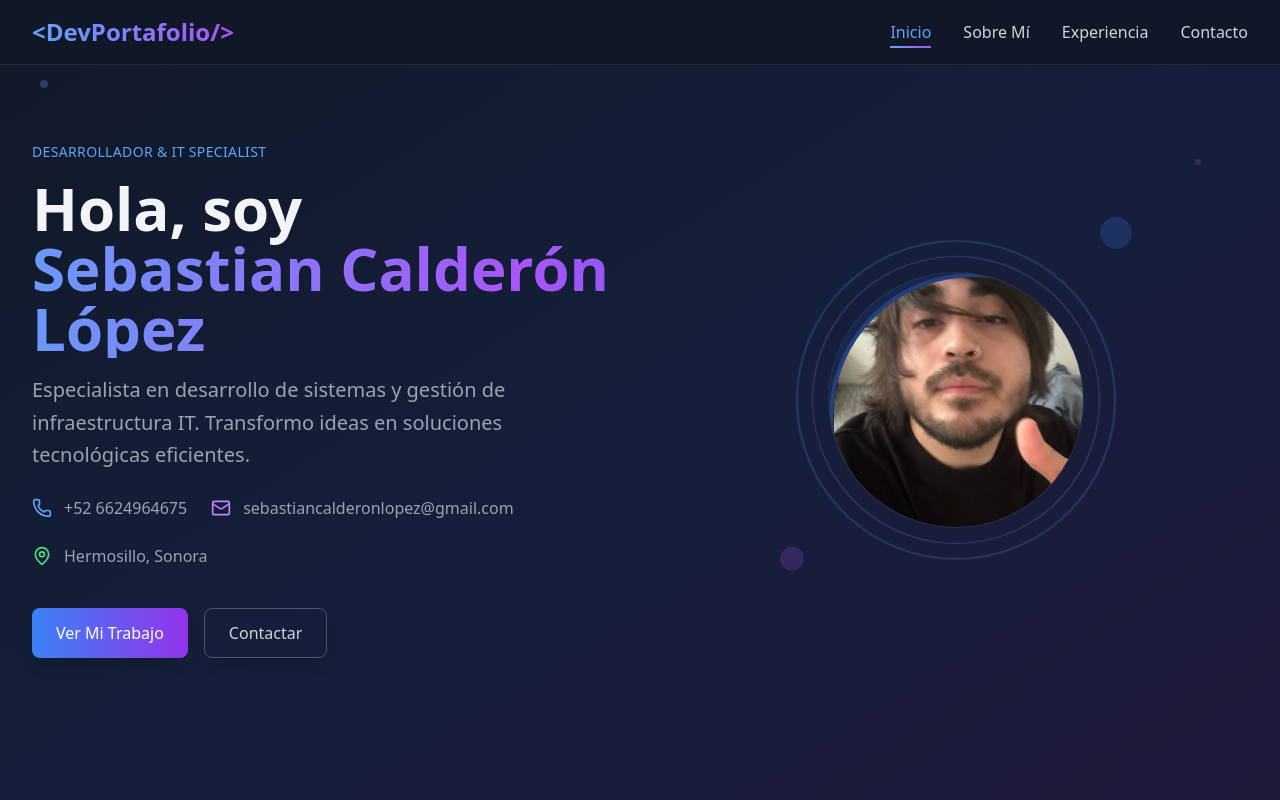
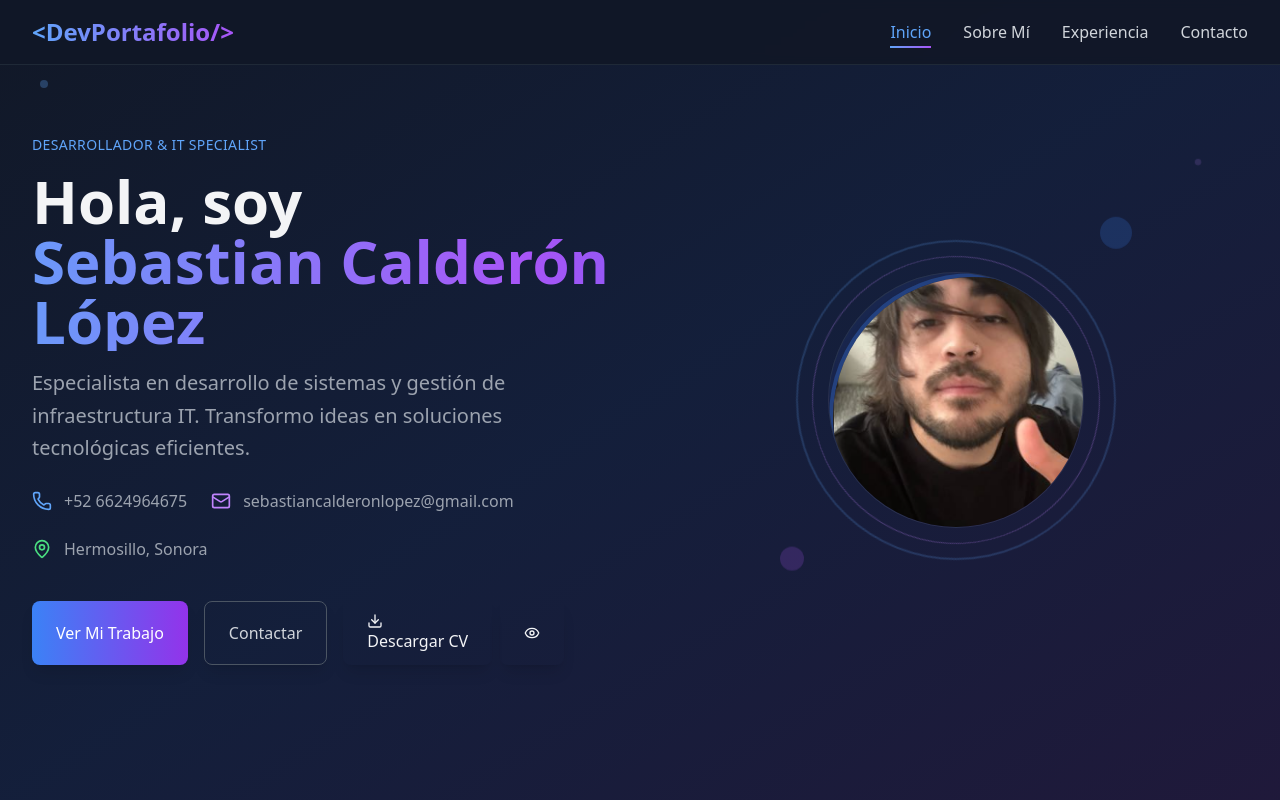
Before and after one commit to SkyLBoy/miportafoliosebastian, a React (Create React App) app: page / in a window 1280 px wide. Shown: the top 800 px of the page. Built offline with nearby package versions, Linux system fonts and the light colour scheme; the HTML template or start-up script is replaced by a standard one.

Commit message:
Add DownloadCV component and update personal info structure

```diff
--- /dev/null
+++ b/src/components/ui/DownloadCV.jsx
@@ -0,0 +1,63 @@
+// src/components/ui/DownloadCV.jsx
+import React, { useState } from 'react';
+import { Download, Eye } from 'lucide-react';
+import Button from './Button';
+
+// Importa tu CV (colócalo en src/assets/documents/CV_Sebastian.pdf)
+import CVPdf from '../../assets/documents/CV_Sebastian.pdf';
+
+const DownloadCV = ({ variant = 'outline', className = '' }) => {
+  const [isDownloading, setIsDownloading] = useState(false);
+
+  const handleDownload = async () => {
+    setIsDownloading(true);
+
+    try {
+      const link = document.createElement('a');
+      link.href = CVPdf;
+      link.download = 'CV_Sebastian_Calderon_Desarrollador.pdf';
+      document.body.appendChild(link);
+      link.click();
+      document.body.removeChild(link);
+
+      // Pequeño delay para la animación
+      setTimeout(() => setIsDownloading(false), 1000);
+
+    } catch (error) {
+      console.error('Error al descargar CV:', error);
+      alert('Error al descargar el CV. Intenta nuevamente.');
+      setIsDownloading(false);
+    }
+  };
+
+  const handleView = () => {
+    window.open(CVPdf, '_blank');
+  };
+
+  return (
+    <div className={`flex gap-2 ${className}`}>
+      <Button
+        variant={variant}
+        onClick={handleDownload}
+        disabled={isDownloading}
+        className="group"
+      >
+        <Download className={`h-4 w-4 mr-2 transition-transform ${
+          isDownloading ? 'animate-bounce' : 'group-hover:scale-110'
+        }`} />
+        {isDownloading ? 'Descargando...' : 'Descargar CV'}
+      </Button>
+
+      <Button
+        variant="ghost"
+        onClick={handleView}
+        className="group px-3"
+        title="Ver CV en nueva ventana"
+      >
+        <Eye className="h-4 w-4 group-hover:scale-110 transition-transform" />
+      </Button>
+    </div>
+  );
+};
+
+export default DownloadCV;
--- a/src/data/personal.js
+++ b/src/data/personal.js
@@ -12,6 +12,12 @@ export const personalInfo = {
   // Educación
   school: "Universidad Estatal de Sonora",
   career: "Ingeniería en Software",
+
+  // Información del CV
+  cv: {
+    fileName: "CV_Sebastian_Calderon_Desarrollador.pdf",
+    lastUpdated: "2025", // Puedes actualizar esta fecha cuando actualices tu CV
+  },
 
   // Redes sociales
   social: {
--- a/src/sections/HeroSection.jsx
+++ b/src/sections/HeroSection.jsx
@@ -4,6 +4,7 @@ import { personalInfo } from '../data/personal';
 import { useScrollTo } from '../hooks/useScrollSpy';
 import { useAnimations } from '../hooks/useAnimations';
 import Button from '../components/ui/Button';
+import DownloadCV from '../components/ui/DownloadCV';
 import miFoto from '../assets/images/miFoto.png';
 
 const HeroSection = () => {
@@ -77,6 +78,9 @@ const HeroSection = () => {
               >
                 Contactar
               </Button>
+
+              {/* Botón de descarga de CV */}
+              <DownloadCV variant="outline" />
             </div>
           </div>
 
--- a/src/styles/animations.css
+++ b/src/styles/animations.css
@@ -1,7 +1,3 @@
-/* src/styles/animations.css */
-/* Todas las animaciones CSS personalizadas */
-/* No necesitas tocar este archivo, las animaciones funcionan automáticamente */
-
 @keyframes gradient {
     0%, 100% {
       background-position: 0% 50%;
```
Also changed, not shown: src/App.css (line endings or trailing spaces), 1 other file (tests, documents, lock files or other folders). Lines whose indentation alone changed are shown as unchanged.
